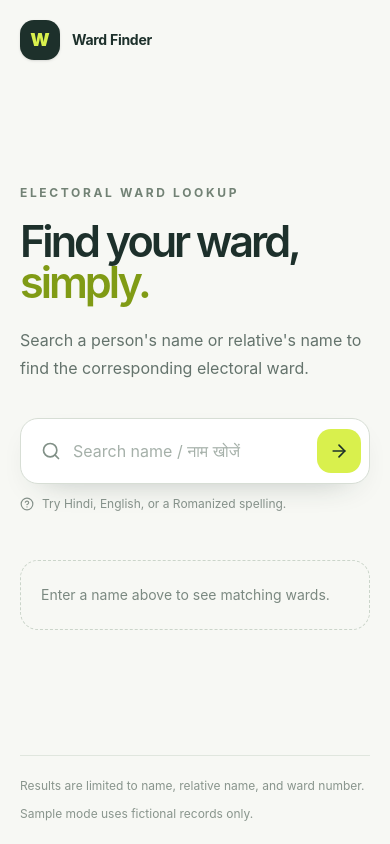
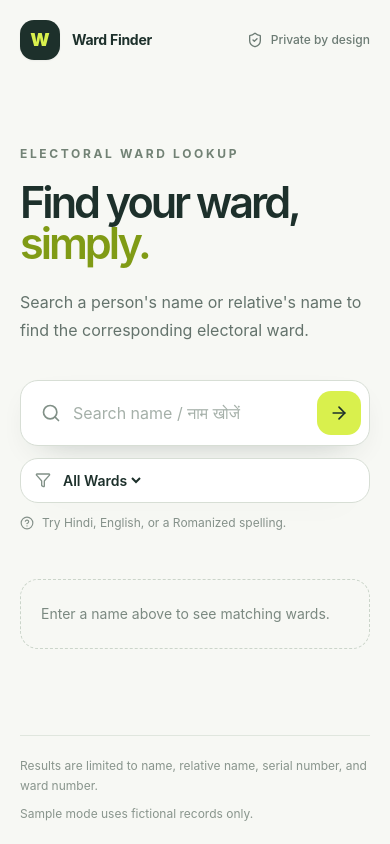
Before and after one commit to tak-dikshu/Ward-Finder, a Next.js app: page / in a window 390 px wide. Built offline with nearby package versions, Linux system fonts and the light colour scheme.

Commit message:
Enhance WardFinder with serial number and filtering
Added serialNumber to Result type and updated search functionality to include ward filtering.

```diff
--- a/components/ward-finder.tsx
+++ b/components/ward-finder.tsx
@@ -1,26 +1,48 @@
 'use client'
 
 import { useEffect, useRef, useState } from 'react'
-import { AlertCircle, ArrowRight, CheckCircle2, CircleHelp, Loader2, Search, ShieldCheck, X } from 'lucide-react'
+import { AlertCircle, ArrowRight, CheckCircle2, CircleHelp, Filter, Loader2, Search, ShieldCheck, X } from 'lucide-react'
 
-type Result = { id: string; name: string; relativeName: string | null; wardNumber: string }
+type Result = {
+  id: string
+  name: string
+  relativeName: string | null
+  wardNumber: string
+  serialNumber: number | null
+}
+
 type SearchState = 'idle' | 'loading' | 'success' | 'empty' | 'error'
 
 export function WardFinder() {
   const [query, setQuery] = useState('')
+  const [selectedWard, setSelectedWard] = useState('all')
+  const [availableWards, setAvailableWards] = useState<string[]>([])
   const [results, setResults] = useState<Result[]>([])
   const [state, setState] = useState<SearchState>('idle')
   const [error, setError] = useState('')
   const requestId = useRef(0)
 
   useEffect(() => {
+    fetch('/api/wards')
+      .then((res) => (res.ok ? res.json() : { wards: [] }))
+      .then((data) => {
+        if (Array.isArray(data.wards) && data.wards.length > 0) {
+          setAvailableWards(data.wards)
+        }
+      })
+      .catch(() => undefined)
+  }, [])
+
+  useEffect(() => {
     const value = query.trim()
     if (!value) return
+
     const timer = window.setTimeout(async () => {
       const id = ++requestId.current
       setState('loading')
       try {
-        const response = await fetch(`/api/search?q=${encodeURIComponent(value)}`, { cache: 'no-store' })
+        const wardParam = selectedWard !== 'all' ? `&ward=${encodeURIComponent(selectedWard)}` : ''
+        const response = await fetch(`/api/search?q=${encodeURIComponent(value)}${wardParam}`, { cache: 'no-store' })
         if (!response.ok) throw new Error('Search unavailable')
         const data = (await response.json()) as { results?: Result[] }
         if (id !== requestId.current) return
@@ -33,10 +55,10 @@ export function WardFinder() {
         setError('We could not complete that search. Please try again.')
       }
     }, 350)
+
     return () => window.clearTimeout(timer)
-  }, [query])
+  }, [query, selectedWard])
 
-  // Resetting happens in event handlers (not in the effect) so the effect only syncs with the network.
   function resetSearch() {
     setResults([])
     setState('idle')
@@ -58,40 +80,153 @@ export function WardFinder() {
       <div className="mx-auto flex min-h-dvh w-full max-w-6xl flex-col px-5 py-5 sm:px-8 sm:py-8">
         <header className="flex items-center justify-between">
           <div className="flex items-center gap-3">
-            <div className="flex size-10 items-center justify-center rounded-xl bg-[#1d302b] text-[#d9f04d] shadow-sm"><span className="text-lg font-black">W</span></div>
+            <div className="flex size-10 items-center justify-center rounded-xl bg-[#1d302b] text-[#d9f04d] shadow-xs">
+              <span className="text-lg font-black">W</span>
+            </div>
             <span className="text-sm font-bold tracking-[-0.02em]">Ward Finder</span>
           </div>
-          <div className="hidden items-center gap-2 text-xs font-medium text-[#6c7b74] sm:flex"><ShieldCheck className="size-4" /> Private by design</div>
+          <div className="flex items-center gap-2 text-xs font-medium text-[#6c7b74]">
+            <ShieldCheck className="size-4" /> Private by design
+          </div>
         </header>
 
         <section className="flex flex-1 flex-col justify-center py-14 sm:py-20">
           <div className="max-w-3xl">
             <p className="mb-5 text-xs font-bold uppercase tracking-[0.22em] text-[#728275]">Electoral ward lookup</p>
-            <h1 className="max-w-2xl text-[clamp(2.7rem,10vw,5.8rem)] font-semibold leading-[0.94] tracking-[-0.07em]">Find your ward, <span className="text-[#809b15]">simply.</span></h1>
-            <p className="mt-6 max-w-xl text-base leading-7 text-[#64736c] sm:text-lg">Search a person&apos;s name or relative&apos;s name to find the corresponding electoral ward.</p>
+            <h1 className="max-w-2xl text-[clamp(2.7rem,10vw,5.8rem)] font-semibold leading-[0.94] tracking-[-0.07em]">
+              Find your ward, <span className="text-[#809b15]">simply.</span>
+            </h1>
+            <p className="mt-6 max-w-xl text-base leading-7 text-[#64736c] sm:text-lg">
+              Search a person&apos;s name or relative&apos;s name to find the corresponding electoral ward.
+            </p>
 
-            <div className="mt-9 max-w-2xl">
-              <label htmlFor="ward-search" className="sr-only">Search by name or relative&apos;s name</label>
-              <div className="flex items-center rounded-2xl border border-[#d7ded5] bg-white p-2 shadow-[0_12px_35px_-22px_rgba(29,48,43,0.45)] transition focus-within:border-[#9aad38] focus-within:ring-4 focus-within:ring-[#d9f04d]/30">
-                <Search className="ml-3 size-5 shrink-0 text-[#819087]" aria-hidden="true" />
-                <input id="ward-search" value={query} onChange={(event) => updateQuery(event.target.value)} placeholder="Search name / नाम खोजें" autoComplete="off" className="min-w-0 flex-1 bg-transparent px-3 py-3 text-base outline-none placeholder:text-[#a5b0a9]" />
-                {query && <button type="button" onClick={clearSearch} aria-label="Clear search" className="rounded-full p-2 text-[#87958e] hover:bg-[#eef2ec] hover:text-[#1d302b]"><X className="size-4" /></button>}
-                <div className="flex size-11 shrink-0 items-center justify-center rounded-xl bg-[#d9f04d] text-[#1d302b]"><ArrowRight className="size-5" aria-hidden="true" /></div>
+            <div className="mt-9 max-w-2xl space-y-3">
+              <div className="flex flex-col gap-3 sm:flex-row sm:items-center">
+                {/* Search Bar */}
+                <div className="flex flex-1 items-center rounded-2xl border border-[#d7ded5] bg-white p-2 shadow-[0_12px_35px_-22px_rgba(29,48,43,0.45)] transition focus-within:border-[#9aad38] focus-within:ring-4 focus-within:ring-[#d9f04d]/30">
+                  <Search className="ml-3 size-5 shrink-0 text-[#819087]" aria-hidden="true" />
+                  <input
+                    id="ward-search"
+                    value={query}
+                    onChange={(event) => updateQuery(event.target.value)}
+                    placeholder="Search name / नाम खोजें"
+                    autoComplete="off"
+                    className="min-w-0 flex-1 bg-transparent px-3 py-3 text-base outline-none placeholder:text-[#a5b0a9]"
+                  />
+                  {query && (
+                    <button
+                      type="button"
+                      onClick={clearSearch}
+                      aria-label="Clear search"
+                      className="rounded-full p-2 text-[#87958e] hover:bg-[#eef2ec] hover:text-[#1d302b]"
+                    >
+                      <X className="size-4" />
+                    </button>
+                  )}
+                  <div className="flex size-11 shrink-0 items-center justify-center rounded-xl bg-[#d9f04d] text-[#1d302b]">
+                    <ArrowRight className="size-5" aria-hidden="true" />
+                  </div>
+                </div>
+
+                {/* Ward Filter Dropdown */}
+                <div className="flex items-center gap-2 rounded-2xl border border-[#d7ded5] bg-white px-3.5 py-3 shadow-[0_12px_35px_-22px_rgba(29,48,43,0.45)] transition focus-within:border-[#9aad38] focus-within:ring-4 focus-within:ring-[#d9f04d]/30 sm:w-auto">
+                  <Filter className="size-4 shrink-0 text-[#819087]" aria-hidden="true" />
+                  <label htmlFor="ward-filter" className="sr-only">
+                    Filter by Ward
+                  </label>
+                  <select
+                    id="ward-filter"
+                    value={selectedWard}
+                    onChange={(e) => setSelectedWard(e.target.value)}
+                    aria-label="Select electoral ward"
+                    className="cursor-pointer bg-transparent text-sm font-semibold text-[#1d302b] outline-none"
+                  >
+                    <option value="all">All Wards</option>
+                    {availableWards.map((ward) => (
+                      <option key={ward} value={ward}>
+                        Ward {ward}
+                      </option>
+                    ))}
+                  </select>
+                </div>
               </div>
-              <p className="mt-3 flex items-center gap-2 text-xs text-[#85918a]"><CircleHelp className="size-3.5" /> Try Hindi, English, or a Romanized spelling.</p>
+
+              <p className="flex items-center gap-2 text-xs text-[#85918a]">
+                <CircleHelp className="size-3.5" /> Try Hindi, English, or a Romanized spelling.
+              </p>
             </div>
           </div>
 
           <div aria-live="polite" className="mt-12 max-w-2xl">
-            {state === 'idle' && <div className="rounded-2xl border border-dashed border-[#cbd5ca] px-5 py-6 text-sm text-[#7b8981]">Enter a name above to see matching wards.</div>}
-            {state === 'loading' && <div className="flex items-center gap-3 rounded-2xl bg-white px-5 py-5 text-sm text-[#66766e]"><Loader2 className="size-4 animate-spin" /> Searching ward records…</div>}
-            {state === 'error' && <div role="alert" className="flex items-center gap-3 rounded-2xl border border-[#edcaca] bg-[#fff7f7] px-5 py-5 text-sm text-[#9b4b4b]"><AlertCircle className="size-4" /> {error}</div>}
-            {state === 'empty' && <div className="rounded-2xl border border-[#d7ded5] bg-white px-5 py-6"><p className="font-semibold">No matching ward found</p><p className="mt-1 text-sm leading-6 text-[#728078]">Check the spelling or try the person&apos;s relative name. No ward is shown unless a reliable match exists.</p></div>}
-            {state === 'success' && <div><div className="mb-3 flex items-center justify-between"><p className="text-sm font-semibold">{results.length} {results.length === 1 ? 'match' : 'matches'} found</p><CheckCircle2 className="size-4 text-[#809b15]" /></div><div className="flex flex-col gap-3">{results.map((result) => <article key={result.id} className="flex items-center justify-between gap-4 rounded-2xl border border-[#e1e6df] bg-white px-5 py-4 shadow-[0_8px_25px_-22px_rgba(29,48,43,0.5)]"><div className="min-w-0"><p className="truncate font-semibold">{result.name}</p>{result.relativeName && <p className="mt-1 truncate text-sm text-[#7a8980]">Relative: {result.relativeName}</p>}</div><div className="shrink-0 text-right"><p className="text-[10px] font-bold uppercase tracking-[0.16em] text-[#91a097]">Ward</p><p className="text-2xl font-semibold tracking-[-0.04em] text-[#809b15]">{result.wardNumber}</p></div></article>)}</div></div>}
+            {state === 'idle' && (
+              <div className="rounded-2xl border border-dashed border-[#cbd5ca] px-5 py-6 text-sm text-[#7b8981]">
+                Enter a name above to see matching wards.
+              </div>
+            )}
+            {state === 'loading' && (
+              <div className="flex items-center gap-3 rounded-2xl bg-white px-5 py-5 text-sm text-[#66766e]">
+                <Loader2 className="size-4 animate-spin" /> Searching ward records…
+              </div>
+            )}
+            {state === 'error' && (
+              <div role="alert" className="flex items-center gap-3 rounded-2xl border border-[#edcaca] bg-[#fff7f7] px-5 py-5 text-sm text-[#9b4b4b]">
+                <AlertCircle className="size-4" /> {error}
+              </div>
+            )}
+            {state === 'empty' && (
+              <div className="rounded-2xl border border-[#d7ded5] bg-white px-5 py-6">
+                <p className="font-semibold">No matching ward found</p>
+                <p className="mt-1 text-sm leading-6 text-[#728078]">
+                  Check the spelling or try the person&apos;s relative name. {selectedWard !== 'all' ? `Results are currently filtered to Ward ${selectedWard}.` : 'No ward is shown unless a reliable match exists.'}
+                </p>
+              </div>
+            )}
+            {state === 'success' && (
+              <div>
+                <div className="mb-3 flex items-center justify-between">
+                  <p className="text-sm font-semibold">
+                    {results.length} {results.length === 1 ? 'match' : 'matches'} found
+                    {selectedWard !== 'all' ? ` in Ward ${selectedWard}` : ''}
+                  </p>
+                  <CheckCircle2 className="size-4 text-[#809b15]" />
+                </div>
+                <div className="flex flex-col gap-3">
+                  {results.map((result) => (
+                    <article
+                      key={result.id}
+                      className="flex items-center justify-between gap-4 rounded-2xl border border-[#e1e6df] bg-white px-5 py-4 shadow-[0_8px_25px_-22px_rgba(29,48,43,0.5)]"
+                    >
+                      <div className="min-w-0">
+                        <div className="flex flex-wrap items-center gap-2">
+                          <p className="truncate font-semibold">{result.name}</p>
+                          {result.serialNumber !== null && (
+                            <span className="inline-flex shrink-0 items-center rounded-md bg-[#eef2ec] px-2 py-0.5 text-xs font-semibold text-[#40523e]">
+                              Serial #{result.serialNumber}
+                            </span>
+                          )}
+                        </div>
+                        {result.relativeName && (
+                          <p className="mt-1 truncate text-sm text-[#7a8980]">
+                            Relative: {result.relativeName}
+                          </p>
+                        )}
+                      </div>
+                      <div className="shrink-0 text-right">
+                        <p className="text-[10px] font-bold uppercase tracking-[0.16em] text-[#91a097]">Ward</p>
+                        <p className="text-2xl font-semibold tracking-[-0.04em] text-[#809b15]">{result.wardNumber}</p>
+                      </div>
+                    </article>
+                  ))}
+                </div>
+              </div>
+            )}
           </div>
         </section>
 
-        <footer className="flex flex-col gap-2 border-t border-[#e0e6de] pt-5 text-xs leading-5 text-[#89958d] sm:flex-row sm:items-center sm:justify-between"><p>Results are limited to name, relative name, and ward number.</p><p>Sample mode uses fictional records only.</p></footer>
+        <footer className="flex flex-col gap-2 border-t border-[#e0e6de] pt-5 text-xs leading-5 text-[#89958d] sm:flex-row sm:items-center sm:justify-between">
+          <p>Results are limited to name, relative name, serial number, and ward number.</p>
+          <p>Sample mode uses fictional records only.</p>
+        </footer>
       </div>
     </main>
   )
```
